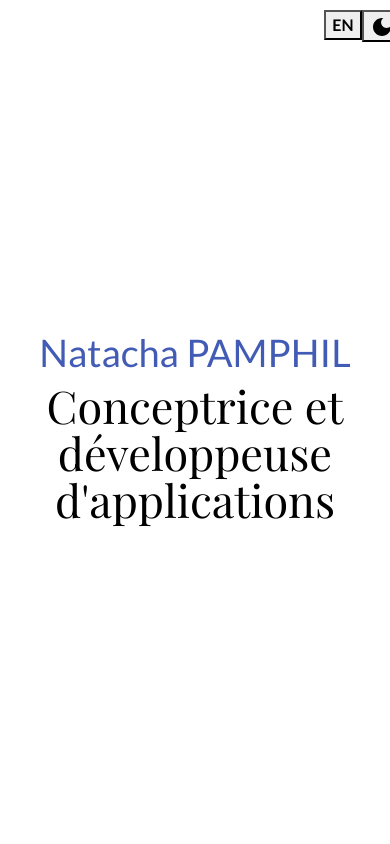
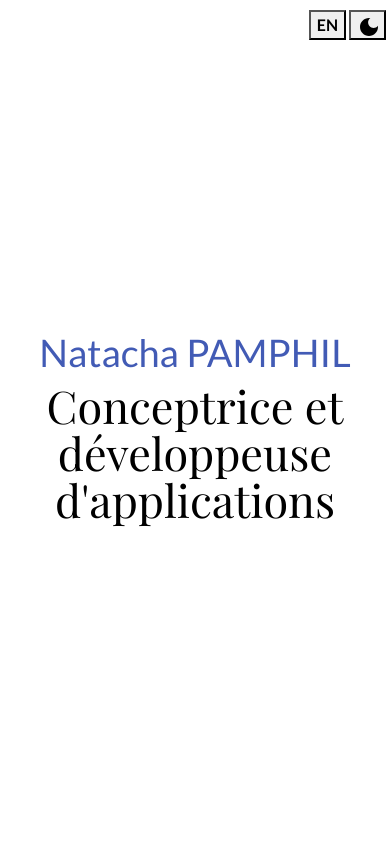
Before and after one commit to natacha-phl/portfolio, a React (Vite) app: page / in a window 390 px wide. Shown: the top 844 px of the page. Built offline with nearby package versions, Linux system fonts and the light colour scheme; a web font is replaced by a local one.

Commit message:
modification css mobile

```diff
--- a/src/components/Experience.jsx
+++ b/src/components/Experience.jsx
@@ -19,6 +19,14 @@ export const Experience = () => {
       <div className="experience-container container">
         <div className="col-md-10 mx-auto">
           <ul className="timeline">
+            <li className="timeline-event" data-aos="fade-up">
+              <label className="timeline-event-icon"></label>
+              <div className="timeline-event-copy">
+                <p className="timeline-event-thumbnail">Octobre 2024</p>
+                <h4>{texts.diploma2}</h4>
+                <h5>Greta</h5>
+              </div>
+            </li>
             <li className="timeline-event" data-aos="fade-up">
               <label className="timeline-event-icon"></label>
               <div className="timeline-event-copy">
--- a/src/components/Navbar.css
+++ b/src/components/Navbar.css
@@ -1,5 +1,5 @@
 header {
-  width: 100%;
+  width: 96%;
   display: flex;
   justify-content: center;
   position: fixed;
@@ -47,6 +47,12 @@ nav ul li button.active {
   font-weight: bold;
 }
 
+#theme-container button {
+  width: 37.27px;
+  height: 30px;
+  margin-left: 3px;
+}
+
 @media (max-width: 768px) {
   header {
     top: 140px;
--- a/src/index.css
+++ b/src/index.css
@@ -48,7 +48,7 @@ body {
 
 hr {
   width: 100%;
-  border: none;
+  /* border: none; */
   height: 0.1px;
   background-color: rgb(237, 242, 247);
   transform: scaleY(0.2);
```
